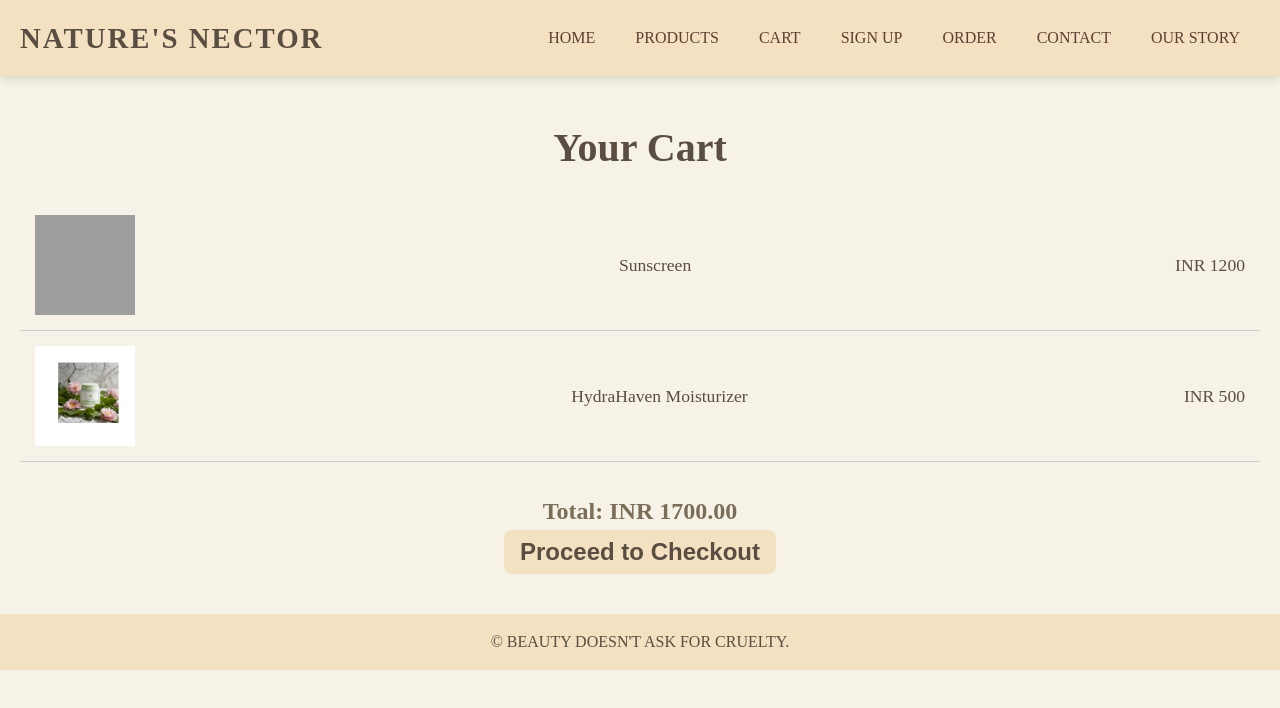
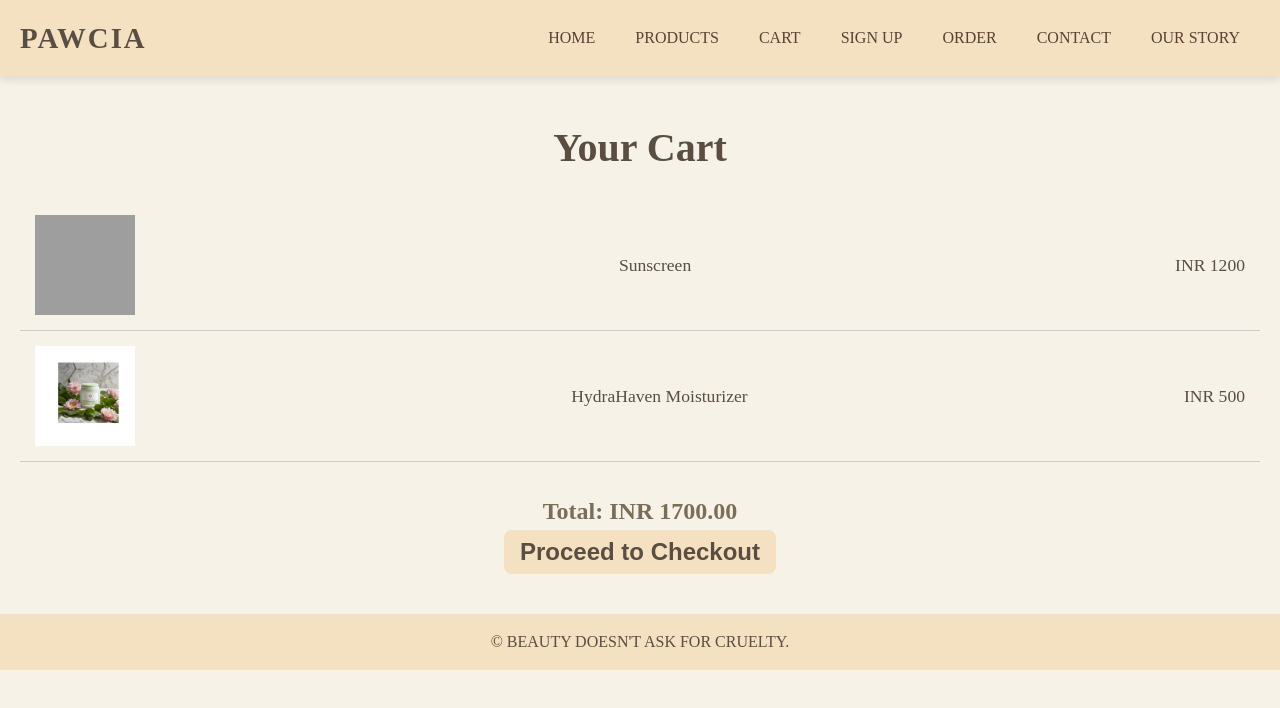
Before and after one commit to Iconico14/blisssbites14, a plain HTML site: page cart.html in a window 1280 px wide. Drawn offline with Linux system fonts and the light colour scheme; grey boxes are pictures that could not be loaded.

Commit message:
Update cart.html

```diff
--- a/cart.html
+++ b/cart.html
@@ -4,7 +4,7 @@
 <head>
     <meta charset="UTF-8">
     <meta name="viewport" content="width=device-width, initial-scale=1.0">
-    <title>Cart - NATURE'S NECTOR</title>
+    <title>Cart - PAWCIA</title>
     <link rel="stylesheet" href="styles.css">
     <style>
         /* General Styling */
@@ -124,7 +124,7 @@
 <body>
     <!-- Navigation Bar -->
     <header>
-        <div class="logo">NATURE'S NECTOR</div>
+        <div class="logo">PAWCIA</div>
         <nav>
             <ul class="nav-links">
                 <li><a href="index.html">Home</a></li>
```
